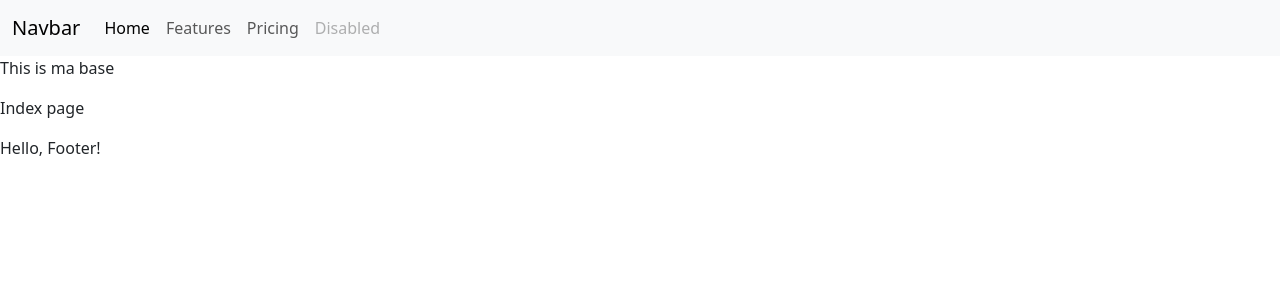
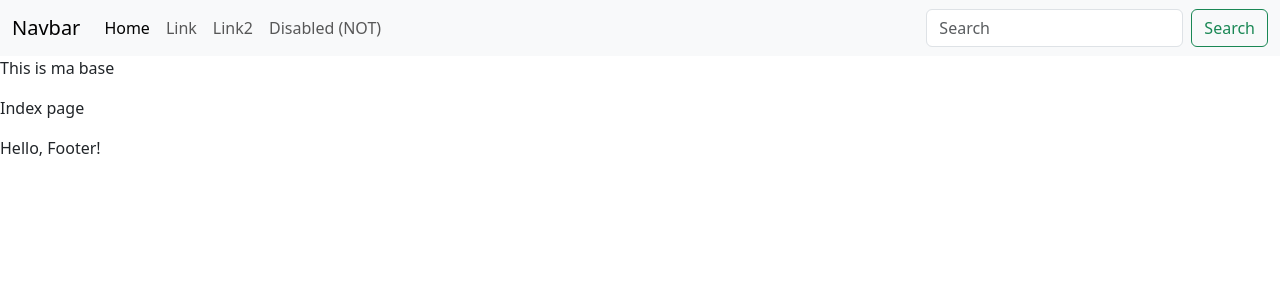
Before and after one commit to NiclO1337/recipe-tutorial, a Django app: page / in a window 1280 px wide. Shown: the top 300 px of the page. Run offline with Django 5.2, Linux system fonts and the light colour scheme; some libraries are stand-ins or nearby versions.

Commit message:
Add searchbar to header

```diff
--- a/templates/base.html
+++ b/templates/base.html
@@ -1,15 +1,23 @@
+<!-- prettier-ignore -->
+{% load static %}
+
 <!DOCTYPE html>
 <html lang="en">
   <head>
     <meta charset="UTF-8" />
     <meta name="viewport" content="width=device-width, initial-scale=1.0" />
     <title>Recipe Tutorial - {% block title %}{% endblock %}</title>
+
+    <!-- Bootstrap -->
     <link
     rel="stylesheet"
     href="https://cdnjs.cloudflare.com/ajax/libs/bootstrap/5.3.3/css/bootstrap.min.css"
     integrity="sha512-jnSuA4Ss2PkkikSOLtYs8BlYIeeIK1h99ty4YfvRPAlzr377vr3CXDb7sb7eEEBYjDtcYj+AjBH3FLv5uSJuXg=="
     crossorigin="anonymous"
     referrerpolicy="no-referrer" />
+
+    <!-- Custom CSS -->
+    <link rel="stylesheet" href="{% static '/css/base.css' %}">
 
     {% block extra_css %}
     {% endblock%}
--- a/templates/includes/header.html
+++ b/templates/includes/header.html
@@ -1,25 +1,35 @@
 <header>
   <nav class="navbar navbar-expand-lg bg-body-tertiary">
     <div class="container-fluid">
+
+      <!-- Navbar Logo -->
       <a class="navbar-brand" href="#">Navbar</a>
-      <button class="navbar-toggler" type="button" data-bs-toggle="collapse" data-bs-target="#navbarNav" aria-controls="navbarNav" aria-expanded="false" aria-label="Toggle navigation">
+      <button class="navbar-toggler" type="button" data-bs-toggle="collapse" data-bs-target="#navbarSupportedContent" aria-controls="navbarSupportedContent" aria-expanded="false" aria-label="Toggle navigation">
         <span class="navbar-toggler-icon"></span>
       </button>
-      <div class="collapse navbar-collapse" id="navbarNav">
-        <ul class="navbar-nav">
+      <div class="collapse navbar-collapse" id="navbarSupportedContent">
+
+        <!-- Navbar items-->
+        <ul class="navbar-nav me-auto mb-2 mb-lg-0">
           <li class="nav-item">
             <a class="nav-link active" aria-current="page" href="#">Home</a>
           </li>
           <li class="nav-item">
-            <a class="nav-link" href="#">Features</a>
+            <a class="nav-link" href="#">Link</a>
           </li>
           <li class="nav-item">
-            <a class="nav-link" href="#">Pricing</a>
+            <a class="nav-link" href="#">Link2</a>
           </li>
           <li class="nav-item">
-            <a class="nav-link disabled" aria-disabled="true">Disabled</a>
+            <a class="nav-link" href="#">Disabled (NOT)</a>
           </li>
         </ul>
+
+        <!-- Search bar -->
+        <form class="d-flex" role="search">
+          <input class="form-control me-2" type="search" placeholder="Search" aria-label="Search">
+          <button class="btn btn-outline-success" type="submit">Search</button>
+        </form>
       </div>
     </div>
   </nav>
```
